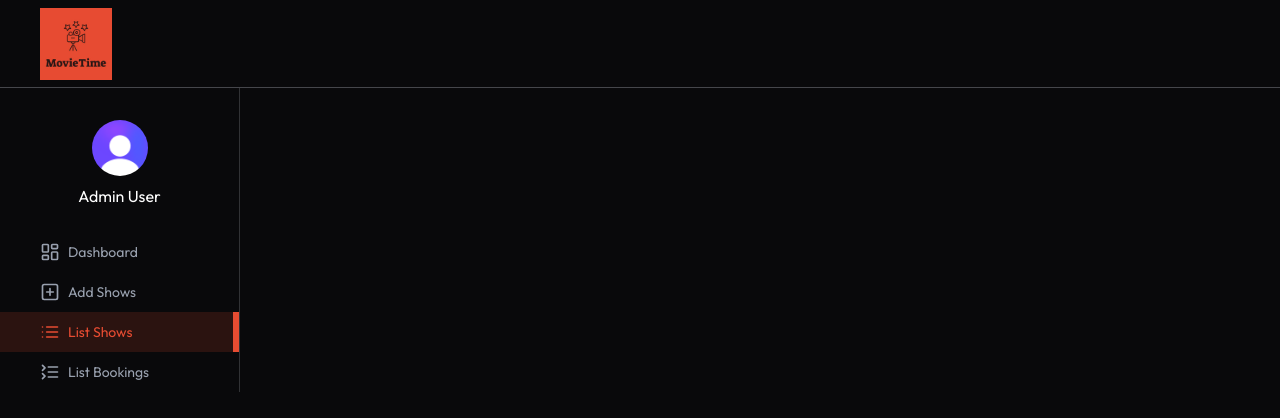
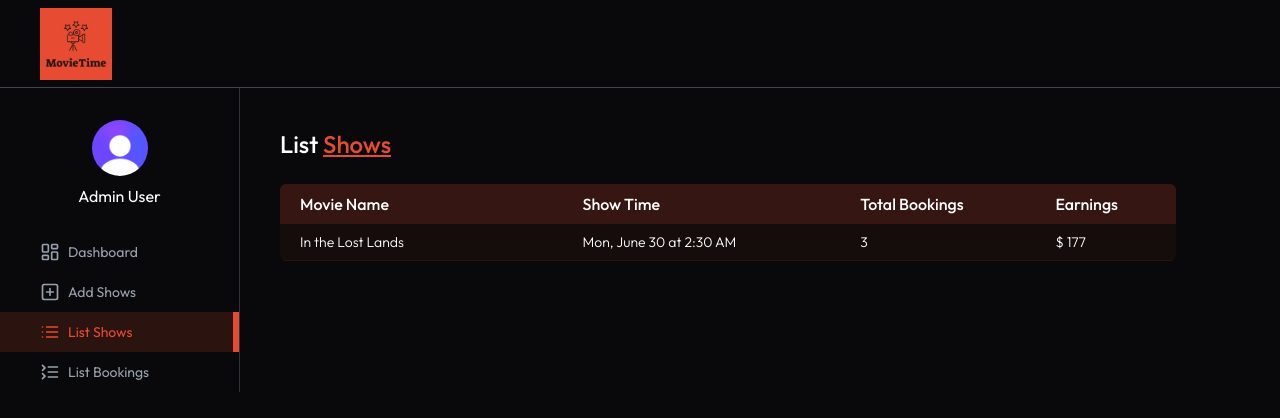
Before and after one commit to sanjanavatsavai/MovieTime, a React (Vite) app in the folder client/: page /admin/list-shows in a window 1280 px wide. Shown: the top 418 px of the page. Built offline with nearby package versions, Linux system fonts and the light colour scheme.

Commit message:
admin list show page

```diff
--- a/client/src/pages/admin/ListShows.jsx
+++ b/client/src/pages/admin/ListShows.jsx
@@ -1,11 +1,71 @@
-import React from 'react'
+import React, { useEffect, useState } from 'react'
+import { dummyShowsData } from '../../assets/assets';
+import Loading from '../../components/Loading';
+import Title from '../../components/admin/Title';
+import { dateFormat } from '../../lib/dateFormat';
 
 const ListShows = () => {
-  return (
-    <div>
 
+  const currency = import.meta.env.VITE_CURRENCY
+
+  const[loading, setLoading] = useState([]);
+  const[shows, setShows] = useState(true);
+
+  const getAllShows = async () => {
+    try {
+      setShows([{
+        movie: dummyShowsData[0],
+        showDateTime: "2025-06-30T02:30:00.000Z",
+        showPrice: 59,
+        occupiedSeats: {
+          A1: "user_1",
+          B1: "user_2",
+          C1: "user_3"
+        }
+
+      }]);
+      setLoading(false);
+    } catch (error) {
+      console.error(error);
+    }
+  }
+
+  useEffect(() => {
+    getAllShows();
+  }, []);
+
+
+  return !loading ? (
+    <>
+    <Title text1="List" text2="Shows" />
+    <div className='max-w-4xl mt-6 overflow-x-auto'>
+      <table className='w-full border-collapse rounded-md overflow-hidden text-nowrap'>
+      <thead>
+               <tr className='bg-primary/20 text-left text-white'>
+                   <th className='p-2 font-medium pl-5'>Movie Name</th>
+                   <th className='p-2 font-medium'>Show Time</th>
+                   <th className='p-2 font-medium'>Total Bookings</th>
+                   <th className='p-2 font-medium'>Earnings</th>
+
+               </tr>
+      </thead>
+
+      <tbody className='text-sm font-light'>
+        {shows.map((show, index) => (
+          <tr key={index} className='border-b border-primary/10 bg-primary/5 even:bg-primary/10'>
+             <td className='p-2 min-w-45 pl-5'>{show.movie.title}</td>
+             <td className='p-2'>{dateFormat(show.showDateTime)}</td>
+             <td className='p-2'>{Object.keys(show.occupiedSeats).length}</td>
+             <td className='p-2'>{currency} {Object.keys(show.occupiedSeats).length * show.showPrice}</td>
+
+          </tr>
+        ))}
+      </tbody>
+      </table>
     </div>
-  )
+
+    </>
+  ) : <Loading />
 }
 
 export default ListShows
```
